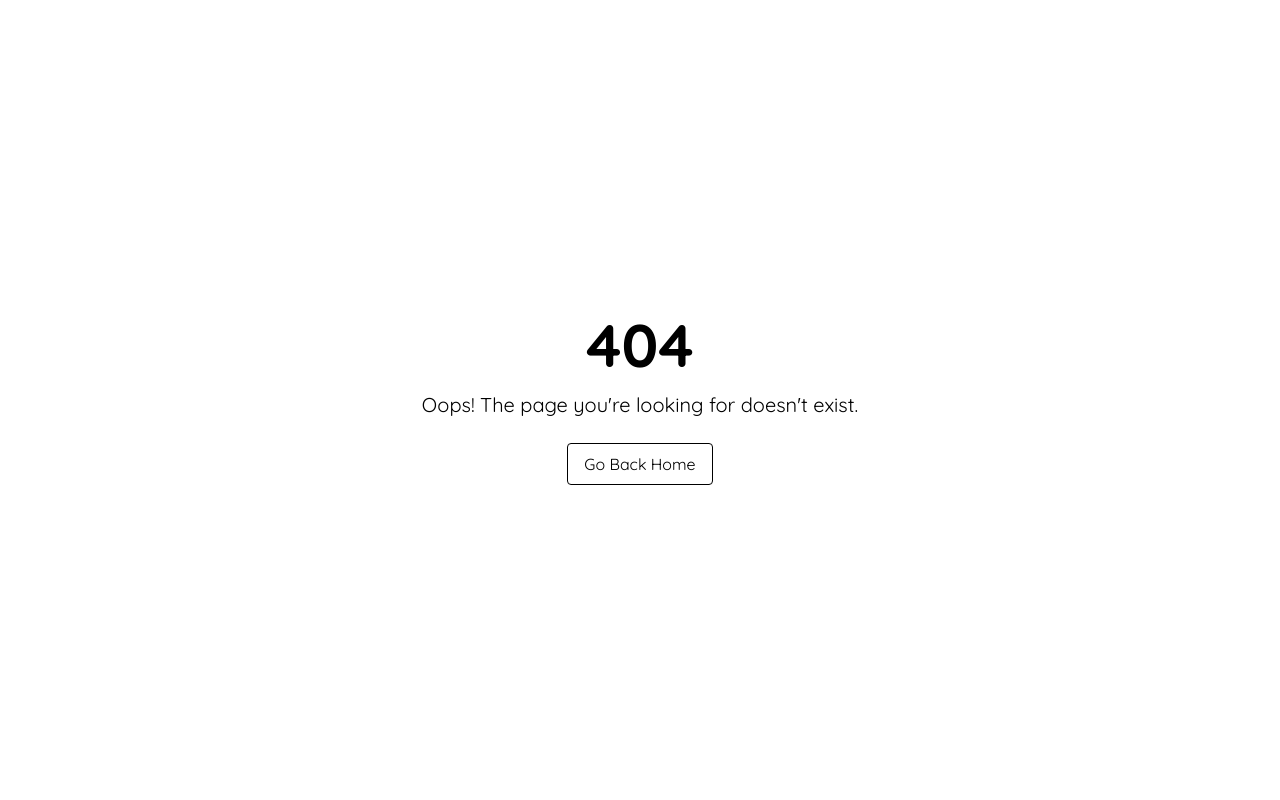
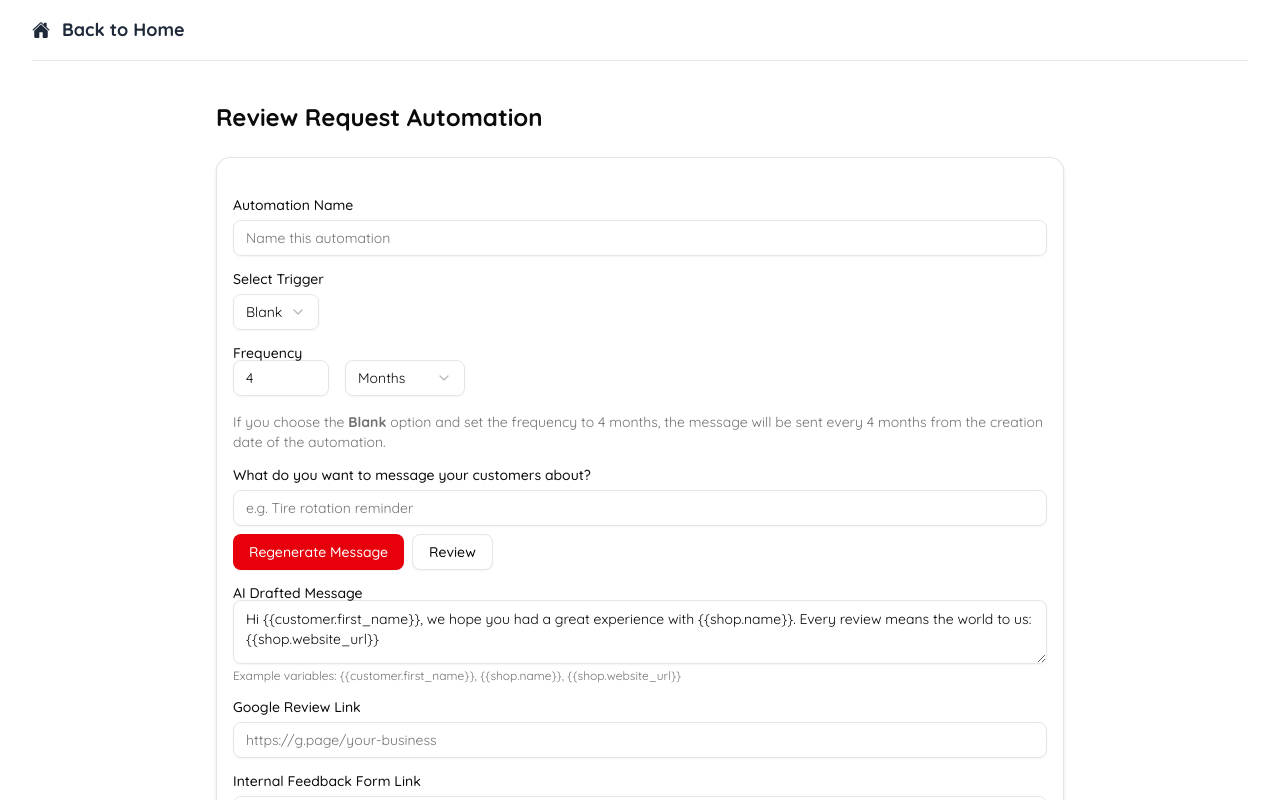
Before and after one commit to MarufAlAslam/react-responsive-email-message-UI, a React (Vite) app: page /review-request in a window 1280 px wide. Before the commit this address had no page. Shown: the top 800 px of the page. Built offline with nearby package versions, Linux system fonts and the light colour scheme.

Commit message:
review request addded

```diff
--- a/package.json
+++ b/package.json
@@ -11,6 +11,7 @@
   },
   "dependencies": {
     "@radix-ui/react-icons": "^1.3.2",
+    "@radix-ui/react-label": "^2.1.6",
     "@radix-ui/react-select": "^2.2.4",
     "@radix-ui/react-slot": "^1.2.0",
     "@radix-ui/react-switch": "^1.2.4",
--- /dev/null
+++ b/src/components/ui/label.tsx
@@ -0,0 +1,22 @@
+import * as React from "react"
+import * as LabelPrimitive from "@radix-ui/react-label"
+
+import { cn } from "../../lib/utils"
+
+function Label({
+  className,
+  ...props
+}: React.ComponentProps<typeof LabelPrimitive.Root>) {
+  return (
+    <LabelPrimitive.Root
+      data-slot="label"
+      className={cn(
+        "flex items-center gap-2 text-sm leading-none font-medium select-none group-data-[disabled=true]:pointer-events-none group-data-[disabled=true]:opacity-50 peer-disabled:cursor-not-allowed peer-disabled:opacity-50",
+        className
+      )}
+      {...props}
+    />
+  )
+}
+
+export { Label }
--- /dev/null
+++ b/src/pages/review-request/index.tsx
@@ -0,0 +1,149 @@
+import React, { useState } from "react";
+import { Card, CardContent } from "../../components/ui/card";
+import { Input } from "../../components/ui/input";
+import { Textarea } from "../../components/ui/textarea";
+import { Button } from "../../components/ui/button";
+import { Label } from "../../components/ui/label";
+import { Select, SelectContent, SelectItem, SelectTrigger, SelectValue } from "../../components/ui/select";
+
+const triggerOptions = [
+  "Blank",
+  "After Last Visit",
+  "After Last Invoice",
+  "After Last Estimate",
+  "Before Next Appointment",
+  "After Last Appointment",
+];
+
+const timeUnits = ["Months", "Weeks", "Days", "Hours"];
+
+export default function ReviewRequestAutomationPage() {
+  const [automationName, setAutomationName] = useState("");
+  const [googleReviewLink, setGoogleReviewLink] = useState("");
+  const [feedbackFormLink, setFeedbackFormLink] = useState("");
+  const [frequency, setFrequency] = useState("4");
+  const [unit, setUnit] = useState("Months");
+  const [trigger, setTrigger] = useState("Blank");
+  const [userInput, setUserInput] = useState("");
+  const [aiMessage, setAiMessage] = useState(
+    "Hi {{customer.first_name}}, we hope you had a great experience with {{shop.name}}. Every review means the world to us: {{shop.website_url}}"
+  );
+
+  const regenerateMessage = () => {
+    // Dummy AI response based on user input
+    setAiMessage(
+      `Hi {{customer.first_name}}, it's time for your vehicle's ${userInput.toLowerCase()}! Keeping up with this service helps your {{customer.vehicle_model}} perform its best. Schedule your appointment with {{shop.name}} here: {{shop.website_url}}`
+    );
+  };
+
+  return (
+    <div className="p-6 space-y-6 max-w-4xl mx-auto">
+      <h1 className="text-2xl font-bold">Review Request Automation</h1>
+
+      <Card>
+        <CardContent className="p-4 space-y-4">
+          <div className="space-y-2">
+            <Label>Automation Name</Label>
+            <Input
+              placeholder="Name this automation"
+              value={automationName}
+              onChange={(e) => setAutomationName(e.target.value)}
+            />
+          </div>
+
+          <div className="space-y-2">
+            <Label>Select Trigger</Label>
+            <Select value={trigger} onValueChange={setTrigger}>
+              <SelectTrigger>
+                <SelectValue placeholder="Select trigger" />
+              </SelectTrigger>
+              <SelectContent>
+                {triggerOptions.map((opt) => (
+                  <SelectItem key={opt} value={opt}>
+                    {opt}
+                  </SelectItem>
+                ))}
+              </SelectContent>
+            </Select>
+          </div>
+
+          <div className="flex items-center space-x-4">
+            <div className="w-24">
+              <Label>Frequency</Label>
+              <Input
+                type="number"
+                value={frequency}
+                onChange={(e) => setFrequency(e.target.value)}
+              />
+            </div>
+            <div>
+              <Label>&nbsp;</Label>
+              <Select value={unit} onValueChange={setUnit}>
+                <SelectTrigger className="w-[120px]">
+                  <SelectValue />
+                </SelectTrigger>
+                <SelectContent>
+                  {timeUnits.map((u) => (
+                    <SelectItem key={u} value={u}>
+                      {u}
+                    </SelectItem>
+                  ))}
+                </SelectContent>
+              </Select>
+            </div>
+          </div>
+
+          <p className="text-sm text-muted-foreground">
+            If you choose the <strong>Blank</strong> option and set the frequency to 4 months, the
+            message will be sent every 4 months from the creation date of the automation.
+          </p>
+
+          <div className="space-y-2">
+            <Label>What do you want to message your customers about?</Label>
+            <Input
+              placeholder="e.g. Tire rotation reminder"
+              value={userInput}
+              onChange={(e) => setUserInput(e.target.value)}
+            />
+            <div className="flex gap-2">
+              <Button variant="destructive" onClick={regenerateMessage}>
+                Regenerate Message
+              </Button>
+              <Button variant="outline">Review</Button>
+            </div>
+          </div>
+
+          <div>
+            <Label>AI Drafted Message</Label>
+            <Textarea value={aiMessage} onChange={(e) => setAiMessage(e.target.value)} rows={4} />
+            <p className="text-xs text-muted-foreground mt-1">
+              Example variables: <code>{`{{customer.first_name}}, {{shop.name}}, {{shop.website_url}}`}</code>
+            </p>
+          </div>
+
+          <div className="space-y-2">
+            <Label>Google Review Link</Label>
+            <Input
+              placeholder="https://g.page/your-business"
+              value={googleReviewLink}
+              onChange={(e) => setGoogleReviewLink(e.target.value)}
+            />
+          </div>
+
+          <div className="space-y-2">
+            <Label>Internal Feedback Form Link</Label>
+            <Input
+              placeholder="https://yourdomain.com/feedback-form"
+              value={feedbackFormLink}
+              onChange={(e) => setFeedbackFormLink(e.target.value)}
+            />
+          </div>
+
+          <div className="text-right pt-4">
+            <Button>Create Automation</Button>
+          </div>
+        </CardContent>
+      </Card>
+    </div>
+  );
+}
```
Also changed, not shown: src/routes/main.tsx (+6 -1 lines), 1 other file (tests, documents, lock files or other folders).
